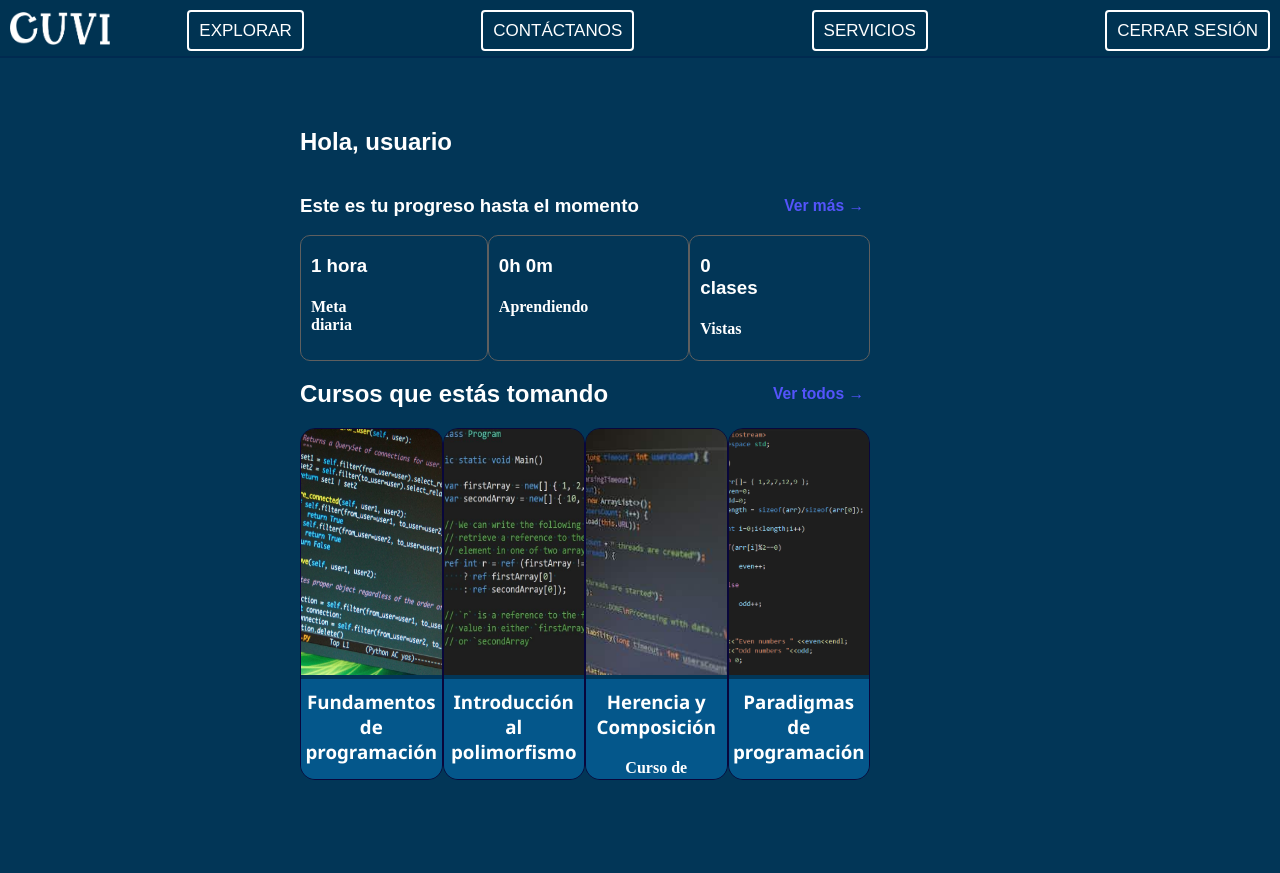
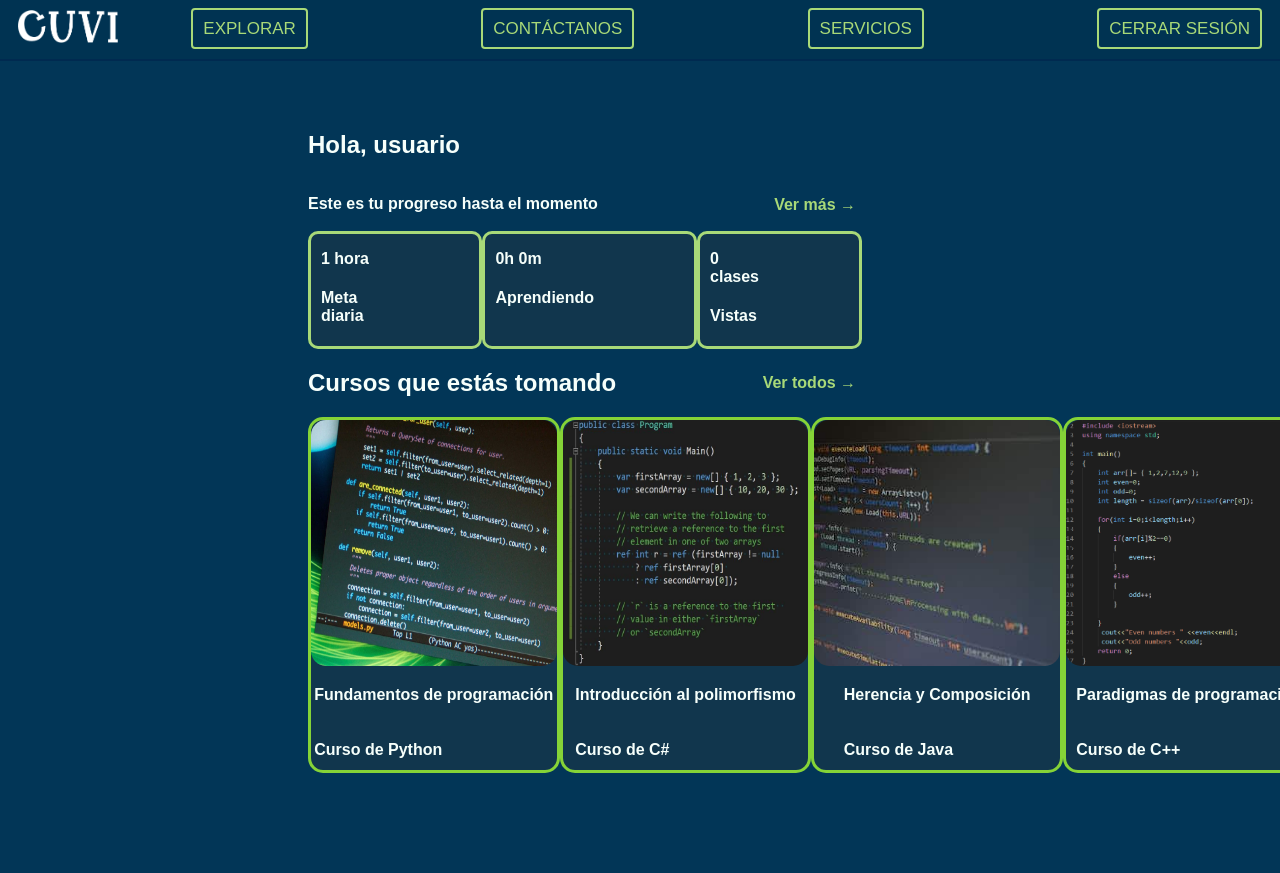
Before and after one commit to LautySL/PaginaVisualizacionInterfaces, a plain HTML site: page principallogueado.html in a window 1280 px wide. Shown: the top 873 px of the page. Drawn offline with Linux system fonts and the light colour scheme.

Commit message:
joaqu1 pullea bien lpm

```diff
--- a/principallogueado/estilos.css
+++ b/principallogueado/estilos.css
@@ -5,9 +5,19 @@ header {
     margin: -10px;
 }
 
-h2,
+main {
+    background-size:cover;
+    background-position: center;
+    background-color: #003352;
+}
+
+h2 {
+    font-family: Arial, Helvetica, sans-serif;
+}
+
 h3 {
     font-family: Arial, Helvetica, sans-serif;
+    font-size: medium;
 }
 
 .botondecostado {
@@ -16,7 +26,7 @@ h3 {
     cursor: pointer;
     font-style:unset;
     background: none;
-    color: rgb(84, 84, 251);
+    color: rgb(168, 217, 120);
     transition: .5s ease;
 }
 
@@ -39,36 +49,34 @@ nav {
     display: flex;
     align-items: center;
     justify-content: space-between;
-    padding: 20px 20px 5px 20px;
+    padding: 10px 20px;
+  }
+
+.header-line {
+    position: absolute;
+    bottom: 0;
+    left: 0;
+    width: 100%;
+    height: 3px; /* Ajusta el grosor de la línea según tus preferencias */
+    background-image: linear-gradient(to right, #003352, transparent);
 }
 
 body {
     background-color: #023657;
-    color: #fff;
-    padding: 0;
-    margin: 0;
-}
-
-.abajodefoto:hover {
-    background-color: #0577be;
-    cursor: pointer;
-}
-
-.abajodefoto:hover h3,
-.abajodefoto:hover h4 {
-    text-decoration: underline;
+    color: rgb(246, 255, 251);
+    padding: none;
 }
 
 .BotonDelHeader {
-    transition: background-color 0.5s ease;
-    color: #fff;
-    border: 2px white solid;
-    font-family: 'Montserrat', sans-serif;
+    transition: background-color .5s ease;
+    color: rgb(168, 217, 120);
+    border: 2px rgb(168, 217, 120) solid;
+    font-family:'Montserrat', sans-serif;
     text-transform: uppercase;
     text-align: center;
     line-height: 1;
     font-size: 17px;
-    background-color: transparent;
+    background-color : transparent;
     padding: 10px;
     outline: none;
     border-radius: 4px;
@@ -76,50 +84,59 @@ body {
 
 .BotonDelHeader:hover {
     color: #001F3F;
-    background-color: #fff;
+    background-color: rgb(168, 217, 120);
     border: none;
     cursor: pointer;
-    border: 2px white solid;
+    border: 2px rgb(168, 217, 120) solid;
 }
 
 .progresos {
     display: flex;
-    justify-content: space-evenly;
+    justify-content:space-around;
+
 }
 
 .materias {
     display: flex;
-    justify-content: space-evenly;
+    justify-content:space-around;
 }
 
 .materia {
-    border: 1px rgb(9, 7, 59) solid;
+    border: 3px rgb(133, 211, 55) solid;
     border-radius: 15px;
     justify-content: space-between;
-    flex-direction: column;
-    align-items: center;
+    position: relative;
     display: flex;
-    width: 250px;
-    height: 350px;
     flex-direction: column;
     align-items: center;
     text-align: center;
-    overflow: hidden;
+    background-color: #11364d;
+    color: rgb(246, 255, 251);
+
 }
 
-.divimagen {
-    flex: 1;
+.materia {
+    width: 250px; /* Puedes ajustar el ancho según tus preferencias */
+    height: 350px; /* Puedes ajustar la altura según tus preferencias */
+  }
+
+.progreso {
+    border: 3px rgb(168, 217, 120) solid;
+    border-radius: 10px;
+    padding: 0px 100px 0px 10px;
+    background-color: #11364d;
+    color: rgb(246, 255, 251);
 }
 
-.progreso {
-    border: 1px rgb(95, 95, 95) solid;
-    border-radius: 10px;
-    padding: 0px 100px 0px 10px;
+
+h2,h3,h4{
+    font-family: sans-serif;
 }
 
 .contenido {
-    padding: 60px 410px 200px 300px;
-    flex-grow: 1;
+    padding: 60px 410px 330px 300px;
+
+
 }
 
 .Logo {
@@ -129,37 +146,18 @@ body {
 }
 
 .abajodetodo {
-    padding: 0%;
+    padding:0%;
 }
 
-.abajodefoto {
-    background-color: #04578b;
-    flex-grow: 1;
-    display: flex;
-    flex-direction: column;
-    justify-content: space-between;
-    padding: 10px;
-    padding-bottom: 30px;
-    transition: 0.5s ease;
-}
+
 
 #cuvi {
-    width: 100px;
-    height: auto;
+    width: 100px; /* Ajusta el ancho según tus preferencias */
+    height: auto; /* Ajusta la altura automáticamente en proporción */
 }
 
 .abajo {
-    flex: 1;
     display: flex;
-    justify-content: center;
-    flex-direction: column;
-    justify-content: flex-end;
-    align-items: center;
-    padding: 20px;
-}
-
-.abajo>* {
-    margin-top: auto;
 }
 
 .imagendecurso {
@@ -168,29 +166,16 @@ body {
     margin-left: auto;
     margin-right: auto;
     justify-content: center;
-    padding: 0px 0px 0px 00px;
+    padding: 0px 0px 0px 0px;
     align-items: center;
-    border-radius: 15px 15px 0px 0px;
+    border-radius: 15px;
 }
 
 footer {
     background-color: #181818;
+    padding: 0px;
     color: #fff;
     text-align: center;
-    padding: 10px;
-    left: 0;
-    bottom: 0;
-    width: 100%;
-    margin: none;
+    padding-top: 1px;
+    padding-bottom: 10px;
 }
-
-.abajodefoto h3 {
-    font-family: 'Segoe UI', Tahoma, Geneva, Verdana, sans-serif;
-    margin: 0;
-    padding: 0;
-}
-
-.abajo h4 {
-    margin: 0;
-    padding: 0;
-}
```
Also changed, not shown: menudecurso.html (+1 -0 lines).
